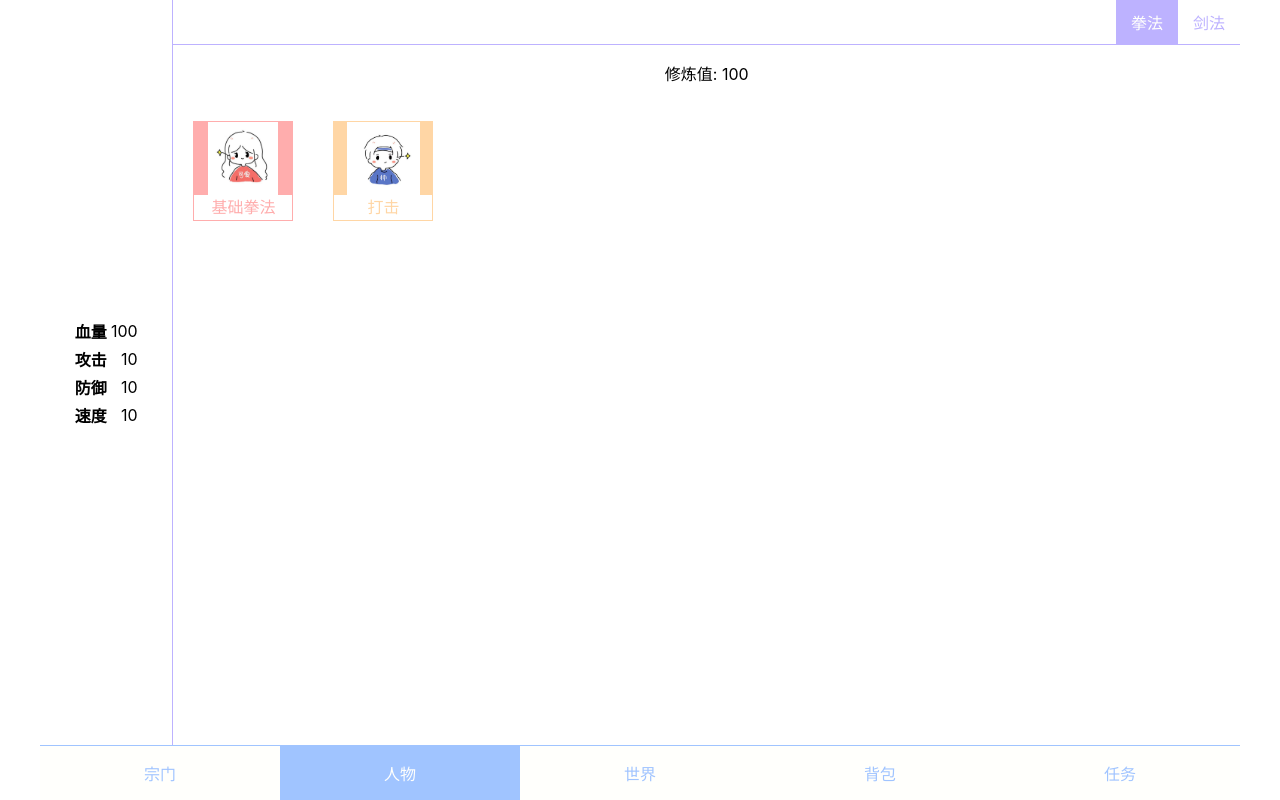
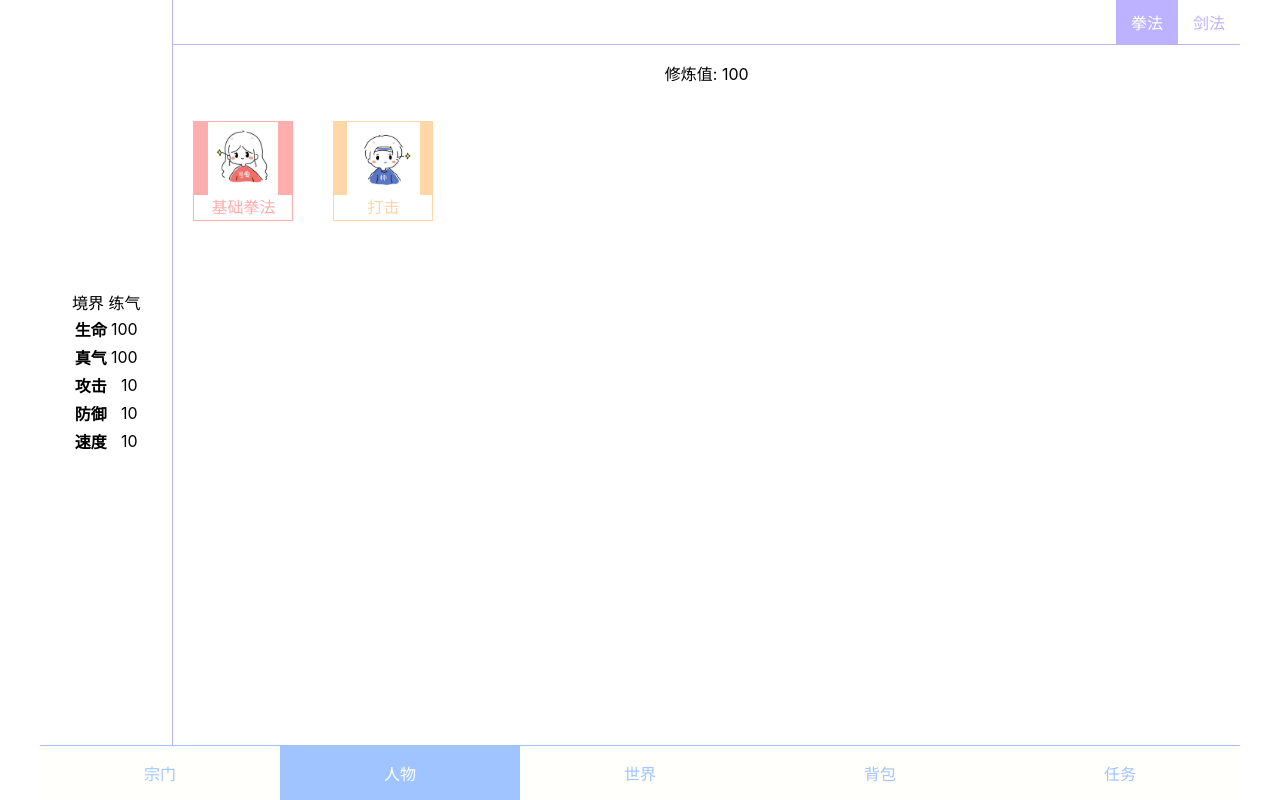
Before and after one commit to HechengLi/little-idle-world, a React (Create React App) app in the folder client/: page /character in a window 1280 px wide. Built offline with nearby package versions, Linux system fonts and the light colour scheme.

Commit message:
added new part in character view

```diff
--- a/client/src/components/character/Attribute.js
+++ /dev/null
@@ -1,40 +0,0 @@
-import React from 'react'
-import styled from 'styled-components'
-
-const Attribute = ({ className }) => {
-  return (
-    <div className={className}>
-      <table>
-        <tbody>
-          <tr>
-            <td align="left"><b>血量</b></td>
-            <td align="right">100</td>
-          </tr>
-          <tr>
-            <td align="left"><b>攻击</b></td>
-            <td align="right">10</td>
-          </tr>
-          <tr>
-            <td align="left"><b>防御</b></td>
-            <td align="right">10</td>
-          </tr>
-          <tr>
-            <td align="left"><b>速度</b></td>
-            <td align="right">10</td>
-          </tr>
-        </tbody>
-      </table>
-    </div>
-  )
-}
-
-const StyledAttribute = styled(Attribute)`
-  width: 150px;
-  display: flex;
-  justify-content: center;
-  align-items: center;
-  flex-grow: 0;
-  border-right: 1px solid var(--secondary-color);
-`
-
-export default StyledAttribute
--- /dev/null
+++ b/client/src/components/character/Basic.js
@@ -0,0 +1,26 @@
+import React from 'react'
+import Styled from 'styled-components'
+
+import Level from './basic/Level'
+import Attribute from './basic/Attribute'
+
+const Basic = ({ className }) => {
+  return (
+    <div className={className}>
+      <Level />
+      <Attribute />
+    </div>
+  )
+}
+
+const StyledBasic = Styled(Basic)`
+  width: 150px;
+  display: flex;
+  flex-direction: column;
+  justify-content: center;
+  align-items: center;
+  flex-grow: 0;
+  border-right: 1px solid var(--secondary-color);
+`
+
+export default StyledBasic
--- /dev/null
+++ b/client/src/components/character/basic/Attribute.js
@@ -0,0 +1,36 @@
+import React from 'react'
+import styled from 'styled-components'
+
+const Attribute = () => {
+  return (
+    <table>
+      <tbody>
+        <tr>
+          <td align="left"><b>生命</b></td>
+          <td align="right">100</td>
+        </tr>
+        <tr>
+          <td align="left"><b>真气</b></td>
+          <td align="right">100</td>
+        </tr>
+        <tr>
+          <td align="left"><b>攻击</b></td>
+          <td align="right">10</td>
+        </tr>
+        <tr>
+          <td align="left"><b>防御</b></td>
+          <td align="right">10</td>
+        </tr>
+        <tr>
+          <td align="left"><b>速度</b></td>
+          <td align="right">10</td>
+        </tr>
+      </tbody>
+    </table>
+  )
+}
+
+const StyledAttribute = styled(Attribute)`
+`
+
+export default StyledAttribute
--- /dev/null
+++ b/client/src/components/character/basic/Level.js
@@ -0,0 +1,13 @@
+import React from 'react'
+import Styled from 'styled-components'
+
+const Level = () => {
+  return (
+    <div>境界 练气</div>
+  )
+}
+
+const StyledLevel = Styled(Level)`
+`
+
+export default StyledLevel
--- a/client/src/views/Character.js
+++ b/client/src/views/Character.js
@@ -1,13 +1,13 @@
 import React from 'react'
 import styled from 'styled-components'
 
-import Attribute from '../components/character/Attribute'
+import Basic from '../components/character/Basic'
 import Skill from '../components/character/Skill'
 
 const Character = ({ className }) => {
   return (
     <div className={className}>
-      <Attribute />
+      <Basic />
       <Skill />
     </div>
   )
--- a/client/src/views/inventory/Etc.js
+++ b/client/src/views/inventory/Etc.js
@@ -3,7 +3,7 @@ import styled from 'styled-components'
 
 const Etc = () => {
   return (
-    <div>AdventureGuild</div>
+    <div>Etc</div>
   )
 }
 
```
